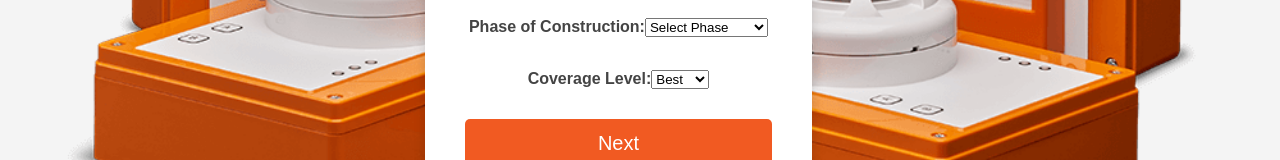
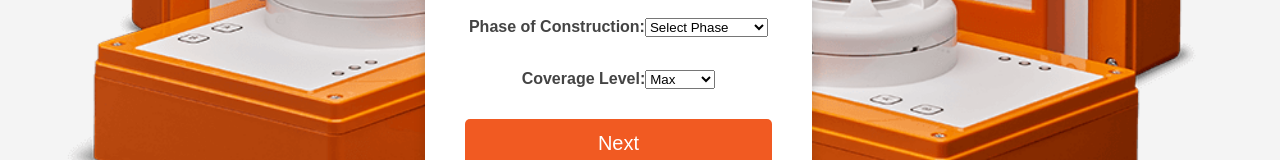
Before and after one commit to drewsuey/wes3tool.02, a React (Vite) app: page /budget-tool in a window 1280 px wide. Shown: the part 537-697 px from the top of the page. Built offline with nearby package versions, Linux system fonts and the light colour scheme.

Commit message:
changed coverage levels

```diff
--- a/src/components/FormStep.jsx
+++ b/src/components/FormStep.jsx
@@ -130,11 +130,11 @@ function FormStep({ onUpdate }) {
         value={formData.coverageLevel}
         onChange={handleChange}
         data-tooltip-id="tooltip-coverageLevel"
-        data-tooltip-content="Select the desired coverage level: Good, Better, Best."
+        data-tooltip-content="Select the desired coverage level: Max, Medium, Low."
       >
-        <option value="best">Best</option>
-        <option value="better">Better</option>
-        <option value="good">Good</option>
+        <option value="max">Max</option>
+        <option value="medium">Medium</option>
+        <option value="low">Low</option>
       </select>
       <Tooltip id="tooltip-coverageLevel" />
     </div>
```
